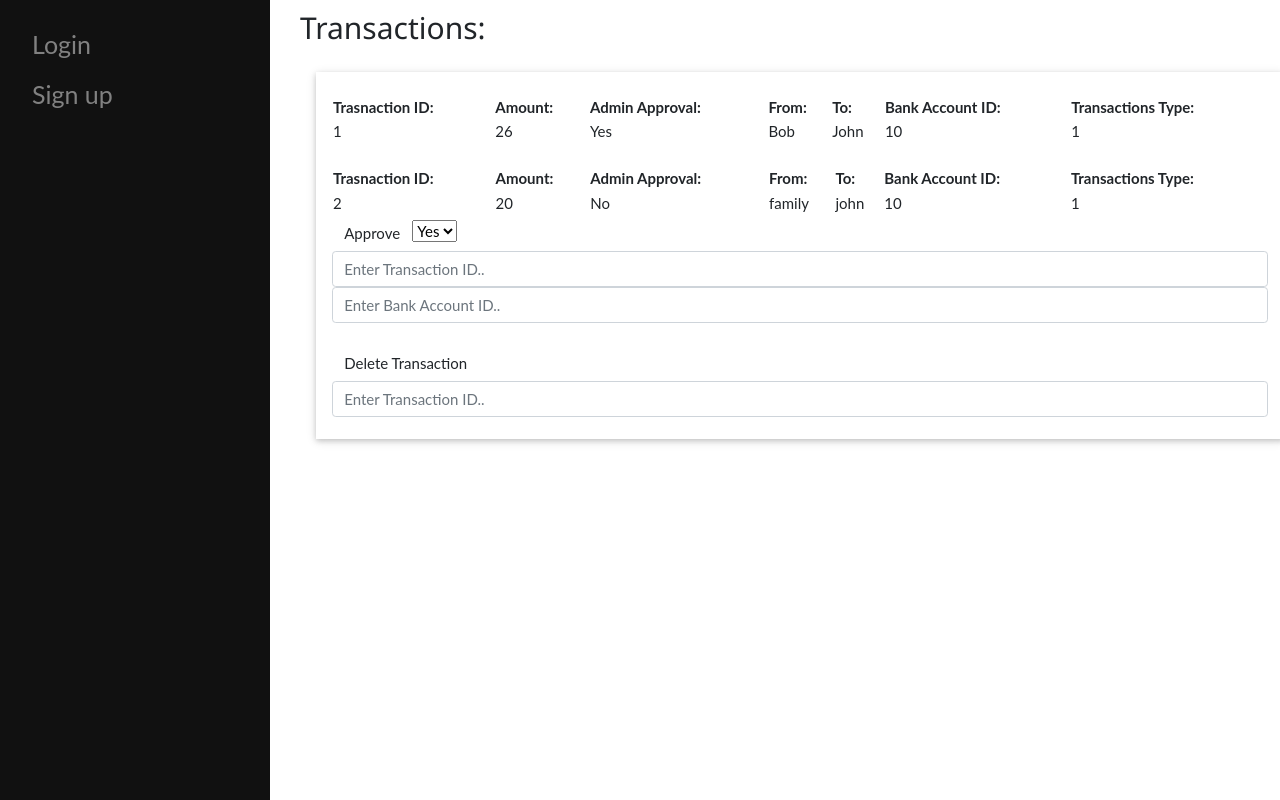
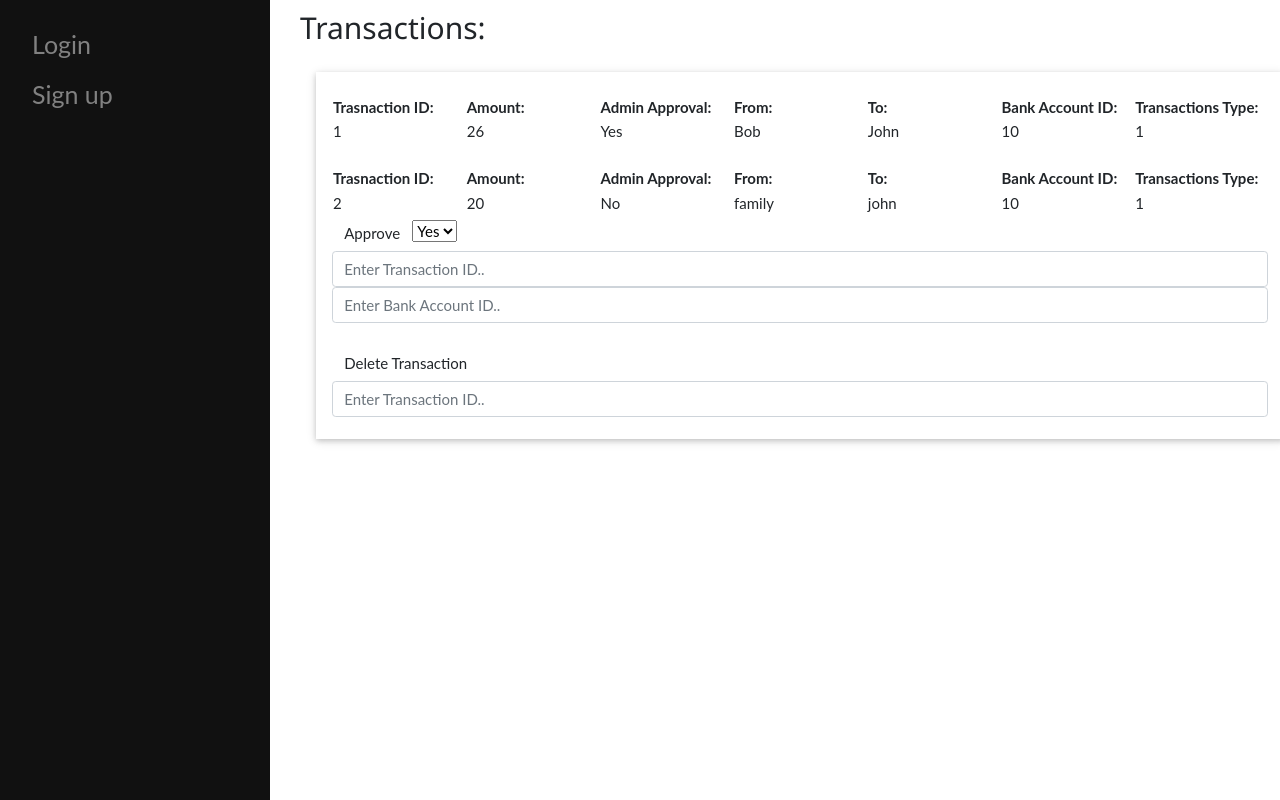
Before and after one commit to NMoua-Edu/BankDB, a PHP site: page /adminview.php in a window 1280 px wide. Run offline with PHP 8.4, Linux system fonts and the light colour scheme; data comes from the database, SQL or seed files in the repository.

Commit message:
style changes

```diff
--- a/adminview.php
+++ b/adminview.php
@@ -41,6 +41,11 @@
             margin-left: 300px;
             /* Same as the width of the sidenav */
         }
+        .trantable{
+            table-layout: fixed;
+            width:100%;
+
+        }
 
         @media screen and (max-height: 450px) {
             .sidenav {
@@ -69,7 +74,7 @@
             $_SESSION['transID'] = $row['TRANSACTIONS_ID'];
             $_SESSION['bankID'] = $row['ACCOUNTS_ACCOUNTS_ID'];
           echo "<form action = 'includes/adminapprove.php' method ='POST'>
-                <table style ='width:100%'>
+                <table class = 'trantable'>
                 <tr>
                   <th> Trasnaction ID: </th>
                   <th> Amount: </th>
--- a/home.php
+++ b/home.php
@@ -46,6 +46,10 @@ include_once 'header.php';
         }
         .logouterror{
             margin-left: 300px;
+        }
+        .trantable{
+            table-layout: fixed;
+            width:100%;
         }
 
         @media screen and (max-height: 450px) {
@@ -118,7 +122,7 @@ include_once 'header.php';
                             $tranAccountID = $row['ACCOUNTS_ACCOUNTS_ID'];
 
                             echo "<form action = 'includes/adminapprove.php' method ='POST'>
-                                    <table style ='width:100%'>
+                                    <table class = 'trantable'>
                                     <tr>
                                         <th> Trasnaction ID: </th>
                                         <th> Amount: </th>
```
